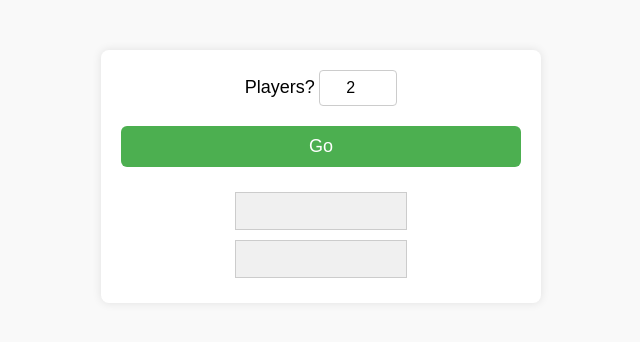
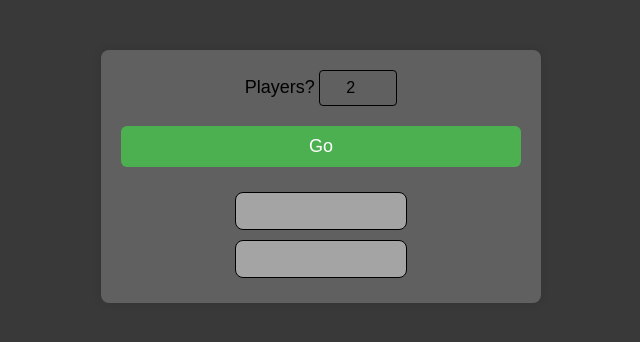
Before and after one commit to Asadshaik17/Random-Ordering, a plain HTML site: page index.html in a window 1280 px wide. Both pictures are taken after a click on the button "Go". Shown: the whole page, without its empty margins (319-959 px from the left). Drawn offline with Linux system fonts and the light colour scheme.

Commit message:
changed the colors

```diff
--- a/styles.css
+++ b/styles.css
@@ -1,13 +1,13 @@
 body {
     font-family: Arial, sans-serif;
-    background-color: #f9f9f9;
+    background-color: #393939;
   }
 
   .container {
     max-width: 400px;
     margin: 50px auto;
     padding: 20px;
-    background-color: #fff;
+    background-color: rgb(96,96,96);
     border-radius: 8px;
     box-shadow: 0px 0px 10px 0px rgba(0, 0, 0, 0.1);
   }
@@ -25,9 +25,10 @@ body {
     width: 60px;
     padding: 8px;
     font-size: 16px;
-    border: 1px solid #ccc;
+    border: 1px solid black;
     border-radius: 4px;
     text-align: center;
+    background-color: rgb(96,96,96);
   }
 
   button {
@@ -57,8 +58,9 @@ body {
   .order-list span {
     margin: 5px 0;
     padding: 10px;
-    border: 1px solid #ccc;
-    background-color: #f0f0f0;
+    border: 1px solid black;
+    background-color: rgb(164,164,164);
+    border-radius: 8px;
     font-size: 16px;
     font-weight: bold;
     width: 150px;
@@ -69,5 +71,5 @@ body {
   }
 
   .order-list span:hover {
-    background-color: #e0e0e0;
+    background-color: rgb(57,57,57);
   }
```
